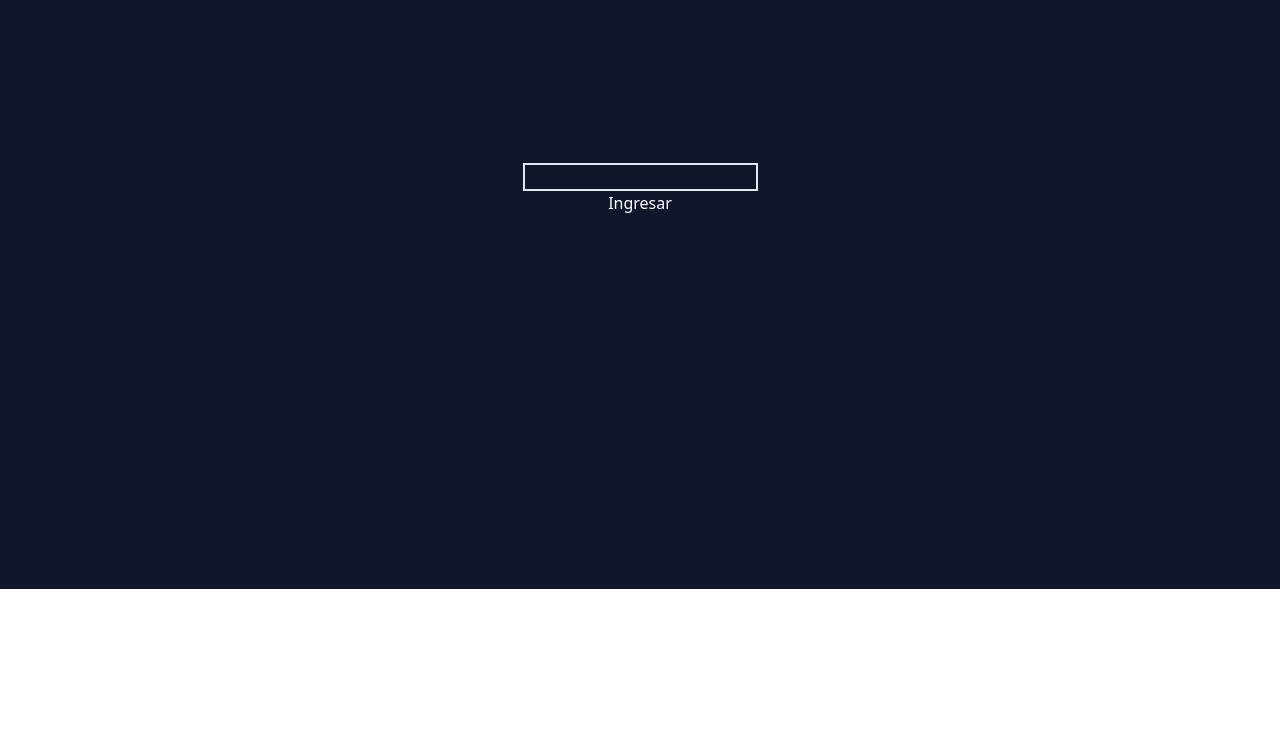
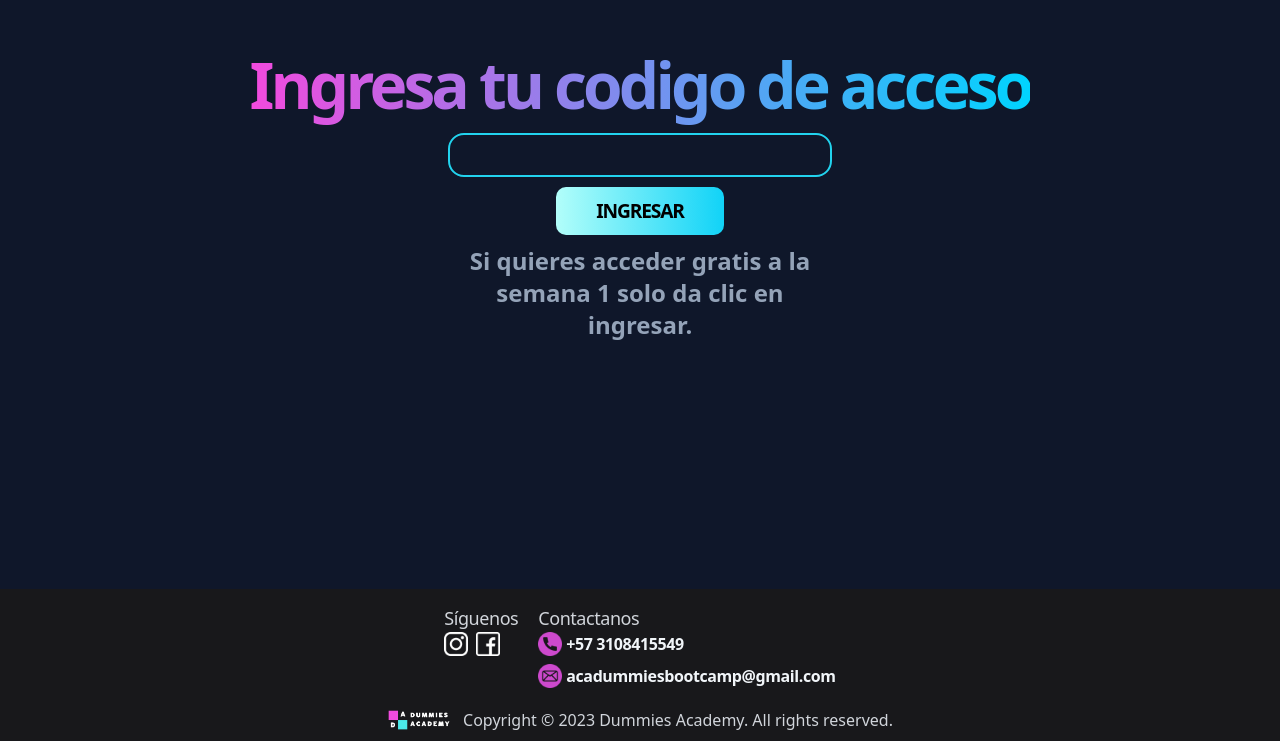
Before and after one commit to andresAgudelo0101/acadummies-plataform, a React (Vite) app: page / in a window 1280 px wide. Shown: the part 211-952 px from the top of the page. Before the commit the page ends 800 px from the top, so only its background shows below. Built offline with nearby package versions, Linux system fonts and the light colour scheme.

Commit message:
estilos basicos creados solo falta el contenido de los cursos :(

```diff
--- a/src/components/Footer.jsx
+++ b/src/components/Footer.jsx
@@ -1,12 +1,16 @@
 function Footer() {
   return (
     <footer className=" h-auto p-4 bg-zinc-900 flex flex-col justify-center items-center text-base text-gray-300">
+      <div className="flex flex-col md:flex-row w-auto gap-5">
         <div>
           <p className="text-lg font-normal leading-normal tracking-tight ">
             Síguenos
           </p>
-        <div className="flex flex-row gap-2 justify-center">
-          <a href="https://www.instagram.com/dummies.academy/" target="_blank">
+          <div className="flex flex-row gap-2 justify-start">
+            <a
+              href="https://www.instagram.com/dummies.academy/"
+              target="_blank"
+            >
               <img src="/insta.png" className="w-6 hover:scale-125" />
             </a>
             <a
@@ -15,6 +19,26 @@ function Footer() {
             >
               <img src="/face.png" className="w-6 hover:scale-125" />
             </a>
+          </div>
+        </div>
+        <div>
+          <p className="text-lg font-normal leading-normal tracking-tight ">
+            Contactanos
+          </p>
+          <div className="flex flex-col gap-2 justify-center">
+            <div className="flex flex-row gap-1">
+              <img src="/cel.png" className="w-6" />
+              <p className="text-normal font-semibold leading-normal tracking-tight text-slate-100 font-sans">
+                +57 3108415549
+              </p>
+            </div>
+            <div className="flex flex-row gap-1">
+              <img src="/correo.png" className="w-6" />
+              <p className="text-normal font-semibold leading-normal tracking-tight text-slate-100 font-sans">
+              acadummiesbootcamp@gmail.com
+              </p>
+            </div>
+          </div>
         </div>
       </div>
       <div className="flex flex-row justify-center items-center gap-3">
--- a/src/components/Header.jsx
+++ b/src/components/Header.jsx
@@ -43,7 +43,7 @@ function Header() {
             <Link
               key={key}
               to={week.ruta}
-              className="text-base font-light leading-normal tracking-tight text-slate-400 font-sans  hover:text-white"
+              className="text-base font-light leading-normal tracking-tight text-slate-400 font-sans  hover:text-cyan-400"
             >
               Semana {week.semana}
             </Link>
--- a/src/components/Home.jsx
+++ b/src/components/Home.jsx
@@ -1,10 +1,17 @@
+import styles from "./VercelFont.module.css";
 function Home(props) {
-    const {semana,horas,fecha_actualizacion} = props.info;
-    return (
-        <div className=" flex justify-center items-center h-screen w-full bg-zinc-700">
-            <h1>Semana {semana}</h1>
-        </div>
-    )
+  const { semana, horas, fecha_actualizacion } = props.info;
+  return (
+    <div className=" flex flex-col justify-center items-center h-screen w-full bg-slate-900 ">
+      <h1 className={styles.title2}>Semana {semana}</h1>
+      <p className={`${styles.title3} ${styles.span1}`}>Duracion: {horas}</p>
+      <p className={`${styles.title3} ${styles.span1}`}>Fecha actualizacion: {fecha_actualizacion}</p>
+      <p className={`${styles.title3} ${styles.span1}`}>Total videos: {props.info.videos.length}</p>
+      <p className=" text-xl font-semibold text-center text-slate-400 w-56">
+        Dirigete al menu donde encontraras todo el contenido
+      </p>
+    </div>
+  );
 }
 
 export default Home;
--- a/src/components/VercelFont.module.css
+++ b/src/components/VercelFont.module.css
@@ -13,15 +13,12 @@
   );
   background-clip: text;
   -webkit-text-fill-color: transparent;
-
-
 }
-
 
 .title2 {
   font-family: system-ui;
   text-align: center;
-    font-size: 3.6rem;
+  font-size: 4rem;
   font-weight: 800;
   letter-spacing: -0.06em;
   background: rgb(2, 0, 36);
@@ -35,19 +32,66 @@
   -webkit-text-fill-color: transparent;
 }
 
-  .title3{
+.title3 {
   font-family: system-ui;
   text-align: left;
-    font-size: 1.7rem;
+  font-size: 1.4rem;
   font-weight: 800;
   letter-spacing: -0.06em;
+}
+
+
+.span1 {
+  background: rgb(2, 0, 36);
+  background: linear-gradient(
+    90deg,
+    rgba(2, 0, 36, 1) 0%,
+    rgba(242, 74, 222, 1) 0%,
+    rgba(0, 212, 255, 1) 100%
+  );
+  background-clip: text;
+  -webkit-text-fill-color: transparent;
+}
+.span2 {
+  background: rgb(46, 42, 115);
+  background: linear-gradient(
+    90deg,
+    #2e2a73 0%,
+    #4ae8e9 1%,
+    #00d4ff 100%
+  );
+  background-clip: text;
+  -webkit-text-fill-color: transparent;
+}
+.span3 {
   background: rgb(46, 42, 115);
   background: linear-gradient(
     90deg,
     rgba(46, 42, 115, 1) 0%,
     rgba(249, 203, 40, 1) 0%,
-    rgba(242, 74, 222, 1) 79%
+    rgba(242, 74, 222, 1) 100%
   );
   background-clip: text;
   -webkit-text-fill-color: transparent;
 }
+
+.btn {
+  background-image: linear-gradient(to right, #B2FEFA 0%, #0ED2F7  51%, #B2FEFA  100%);
+  margin: 10px;
+  padding: 10px 40px;
+  text-align: center;
+  text-transform: uppercase;
+  transition: 0.5s;
+  background-size: 200% auto;
+  color: black;
+  border-radius: 10px;
+  display: block;
+  font-size: 1.2rem;
+  font-weight: 700;
+  letter-spacing: -0.06em;
+}
+
+.btn:hover {
+  background-position: right center; /* change the direction of the change here */
+  text-decoration: none;
+}
--- a/src/components/Video.jsx
+++ b/src/components/Video.jsx
@@ -5,7 +5,7 @@ function Video(props) {
       <h1 className={styles.title2}>{props.titulo}</h1>
       <div className="w-full h-full  flex flex-col gap-3 items-center">
         <video
-          className="w-11/12 h-96 bg-zinc-900"
+          className="w-11/12 md:w-3/4 h-auto  bg-zinc-900"
           controls
           data-state="hidden"
         >
@@ -14,7 +14,7 @@ function Video(props) {
           Your browser does not support the video tag.
         </video>
         <div className="w-full">
-          <h2 className={styles.title3}>Contenido de la clase.</h2>
+          <h2 className={`${styles.title3} ${styles.span1}`}>Contenido de la clase.</h2>
         </div>
 
         <div className=" w-full h-64 overflow-auto">
--- a/src/components/week1/dataWeek.js
+++ b/src/components/week1/dataWeek.js
@@ -1,11 +1,11 @@
 
 export const week1 = {
     semana:1,
-    horas:2.5,
+    horas:'1h 32m',
     fecha_actualizacion:'28/11/2022',
     videos:[
     {
-        titulo:'instalacion',
+        titulo:'Instalacion',
         ruta:'/semana/1/instalacion',
         url_video:'https://firebasestorage.googleapis.com/v0/b/web-store-fd098.appspot.com/o/testvideo.mp4?alt=media&token=6fd7e985-31fb-45fc-b91e-360ca8db93f9',
         contenido:{
@@ -18,7 +18,7 @@ export const week1 = {
         }
     },
     {
-        titulo:'primeros pasos html',
+        titulo:'Primeros pasos html',
         ruta:'/semana/1/primeros-pasos-html',
         url_video:'https://firebasestorage.googleapis.com/v0/b/web-store-fd098.appspot.com/o/testvideo.mp4?alt=media&token=6fd7e985-31fb-45fc-b91e-360ca8db93f9',
         contenido:{
@@ -31,7 +31,7 @@ export const week1 = {
         }
     },
     {
-        titulo:'estructura basica',
+        titulo:'Estructura basica',
         ruta:'/semana/1/estructura',
         url_video:'https://firebasestorage.googleapis.com/v0/b/web-store-fd098.appspot.com/o/testvideo.mp4?alt=media&token=6fd7e985-31fb-45fc-b91e-360ca8db93f9',
         contenido:{
@@ -44,7 +44,7 @@ export const week1 = {
         }
     },
     {
-        titulo:'etiquetas html',
+        titulo:'Etiquetas html',
         ruta:'/semana/1/etiquetas',
         url_video:'https://firebasestorage.googleapis.com/v0/b/web-store-fd098.appspot.com/o/testvideo.mp4?alt=media&token=6fd7e985-31fb-45fc-b91e-360ca8db93f9',
         contenido:[
--- a/src/pages/Index.jsx
+++ b/src/pages/Index.jsx
@@ -1,10 +1,10 @@
-import App, { AppContext } from "../App";
-import { useContext, useState, useEffect } from "react";
+import { AppContext } from "../App";
+import { useContext, useState } from "react";
 import { useNavigate } from "react-router-dom";
-
+import styles from "../components/VercelFont.module.css";
 function Index() {
   const navigate = useNavigate();
-  const {status} = useContext(AppContext);
+  const { status } = useContext(AppContext);
   const [inputKey, setinputKey] = useState("");
   const onHandleSubmit = () => {
     window.localStorage.setItem("key-course", inputKey);
@@ -13,15 +13,21 @@ function Index() {
 
   return (
     <div className=" bg-slate-900 h-screen w-full text-white p-5 flex justify-center items-center flex-col">
+      <h1 className={styles.title2}>Ingresa tu codigo de acceso</h1>
       <input
         type="text"
-        className=" bg-slate-900 border-2"
+        className=" bg-slate-900 border-2 border-cyan-400 rounded-2xl p-2 w-96 text-cyan-300 focus:outline-none focus:border-sky-500 focus:ring-1 focus:ring-sky-500  "
         onChange={(e) => {
           setinputKey(e.target.value);
         }}
       />
-      <button onClick={onHandleSubmit}>Ingresar</button>
 
+      <button onClick={onHandleSubmit} className={styles.btn}>
+        Ingresar
+      </button>
+      <h2 className=" text-2xl font-semibold text-center w-96 text-slate-400">
+        Si quieres acceder gratis a la semana 1 solo da clic en ingresar.
+      </h2>
     </div>
   );
 }
--- a/src/router/Router.jsx
+++ b/src/router/Router.jsx
@@ -7,6 +7,7 @@ import Layout from "../components/Layout";
 import Video from "../components/Video";
 import Home from "../components/Home";
 import { week2 } from "../components/week2/dataWeek2";
+import Footer from "../components/Footer";
 
 function Router() {
   return (
@@ -17,6 +18,7 @@ function Router() {
           element={
             <LoginAuth>
               <Index />
+              <Footer/>
             </LoginAuth>
           }
         />
```
Also changed, not shown: public/cel.png (added), public/correo.png (added). Lines whose indentation alone changed are shown as unchanged.
